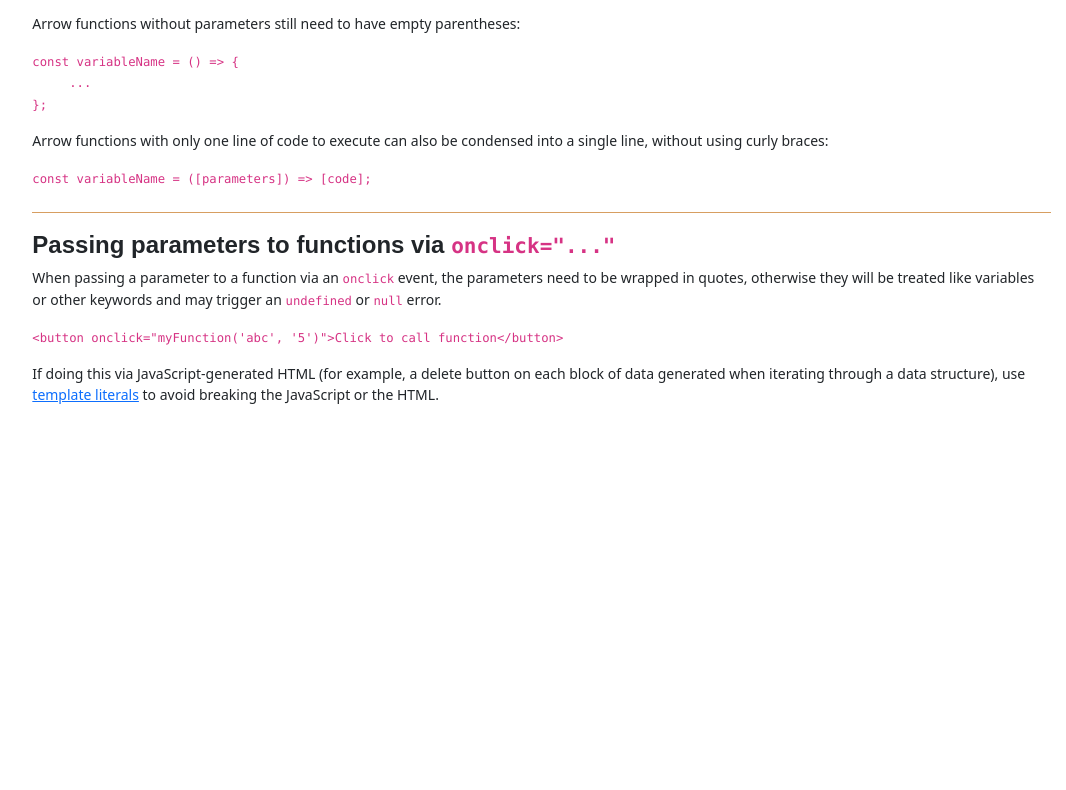
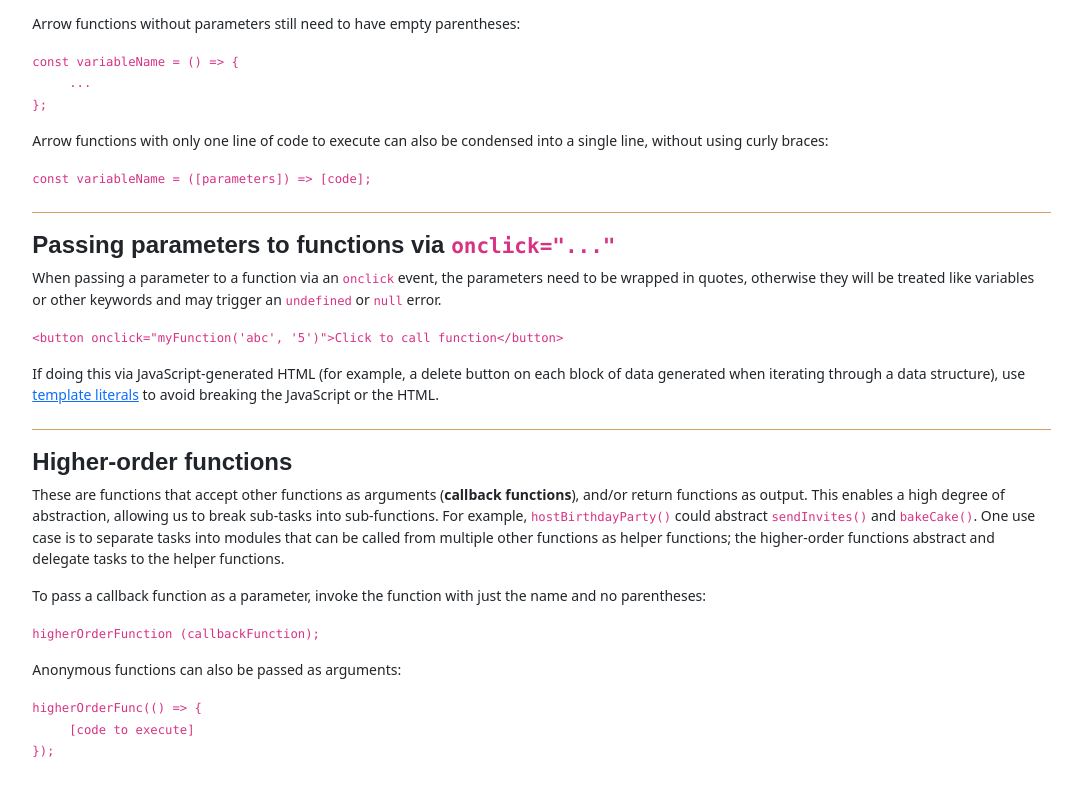
Before and after one commit to sdcervi/Reference, a plain HTML site: page javascript/functions.html in a window 1280 px wide. Shown: the part 1020-1810 px from the top of the page, without its empty margins (205-1271 px from the left). Before the commit the page ends 1455 px from the top, so only its background shows below. Drawn offline with nearby package versions, Linux system fonts and the light colour scheme.

Commit message:
Content updates

```diff
--- a/javascript/functions.html
+++ b/javascript/functions.html
@@ -124,6 +124,20 @@
 
 			<p>If doing this via JavaScript-generated HTML (for example, a delete button on each block of data generated when iterating through a data structure), use <a href="./variables.html#strings">template literals</a> to avoid breaking the JavaScript or the HTML.</p>
 
+			<h2>Higher-order functions</h2>
+
+			<p>These are functions that accept other functions as arguments (<strong>callback functions</strong>), and/or return functions as output.  This enables a high degree of abstraction, allowing us to break sub-tasks into sub-functions.  For example, <code>hostBirthdayParty()</code> could abstract <code>sendInvites()</code> and <code>bakeCake()</code>.  One use case is to separate tasks into modules that can be called from multiple other functions as helper functions; the higher-order functions abstract and delegate tasks to the helper functions.</p>
+
+			<p>To pass a callback function as a parameter, invoke the function with just the name and no parentheses:</p>
+
+			<p><code>higherOrderFunction (callbackFunction);</code></p>
+
+			<p>Anonymous functions can also be passed as arguments:</p>
+
+			<p><code>higherOrderFunc(() =&gt; {<br>
+				&nbsp;&nbsp;&nbsp;&nbsp;&nbsp;[code to execute]<br>
+				});</code></p>
+
 		</main>
 
 		<button type="button" class="btn btn-floating btn-lg" id="btn-back-to-top"><svg xmlns="http://www.w3.org/2000/svg" width="16" height="16" fill="currentColor" class="bi bi-chevron-double-up" viewBox="0 0 16 16"><path fill-rule="evenodd" d="M7.646 2.646a.5.5 0 0 1 .708 0l6 6a.5.5 0 0 1-.708.708L8 3.707 2.354 9.354a.5.5 0 1 1-.708-.708l6-6z"/><path fill-rule="evenodd" d="M7.646 6.646a.5.5 0 0 1 .708 0l6 6a.5.5 0 0 1-.708.708L8 7.707l-5.646 5.647a.5.5 0 0 1-.708-.708l6-6z"/><title>Back to top</title></svg></button>
```
Also changed, not shown: javascript/program-logic.html (+4 -2 lines).
